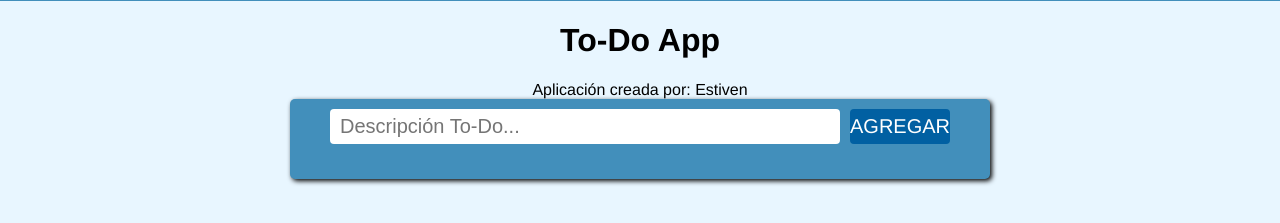
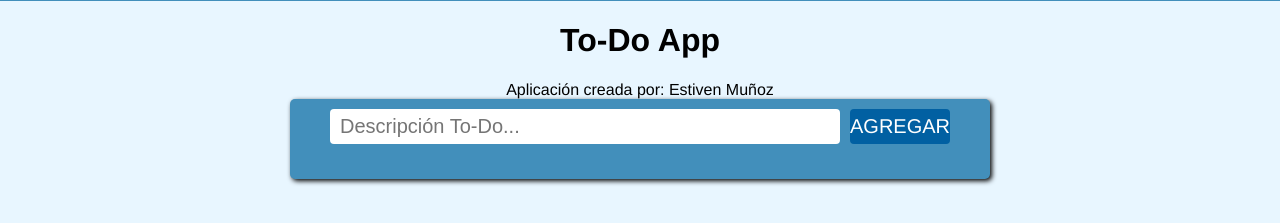
Before and after one commit to Alisser2001/PT-09-M2, an Eleventy site: page 01-DOM/homework/index.html in a window 1280 px wide. Shown: the part 55-278 px from the top of the page. Built offline with nearby package versions, Linux system fonts and the light colour scheme; Eleventy itself is replaced by a stand-in of ours; files that its build step writes are made by us from their sources.

Commit message:
DOM Avanced Completed

```diff
--- a/01-DOM/homework/DOMhomework.js
+++ b/01-DOM/homework/DOMhomework.js
@@ -9,7 +9,7 @@ let toDoItems = []
 // Tu código acá:
 
 let span = document.querySelector('#createdBy')
-span.innerHTML = span.innerHTML + ' Estiven'
+span.innerHTML = span.innerHTML + ' Estiven Muñoz'
 
 
 // Crear una clase denominada 'ToDo' cuyo constructor debe recibir un único parámetro del tipo string
```
